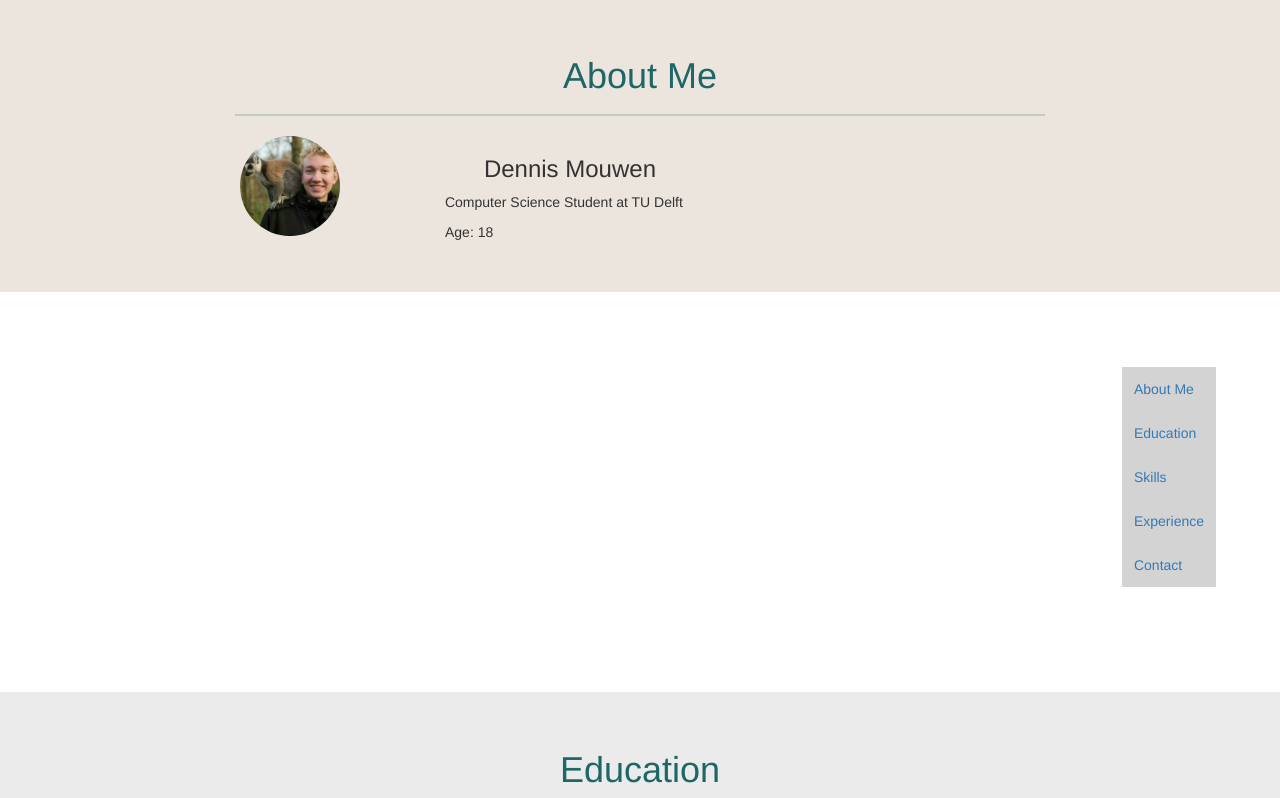
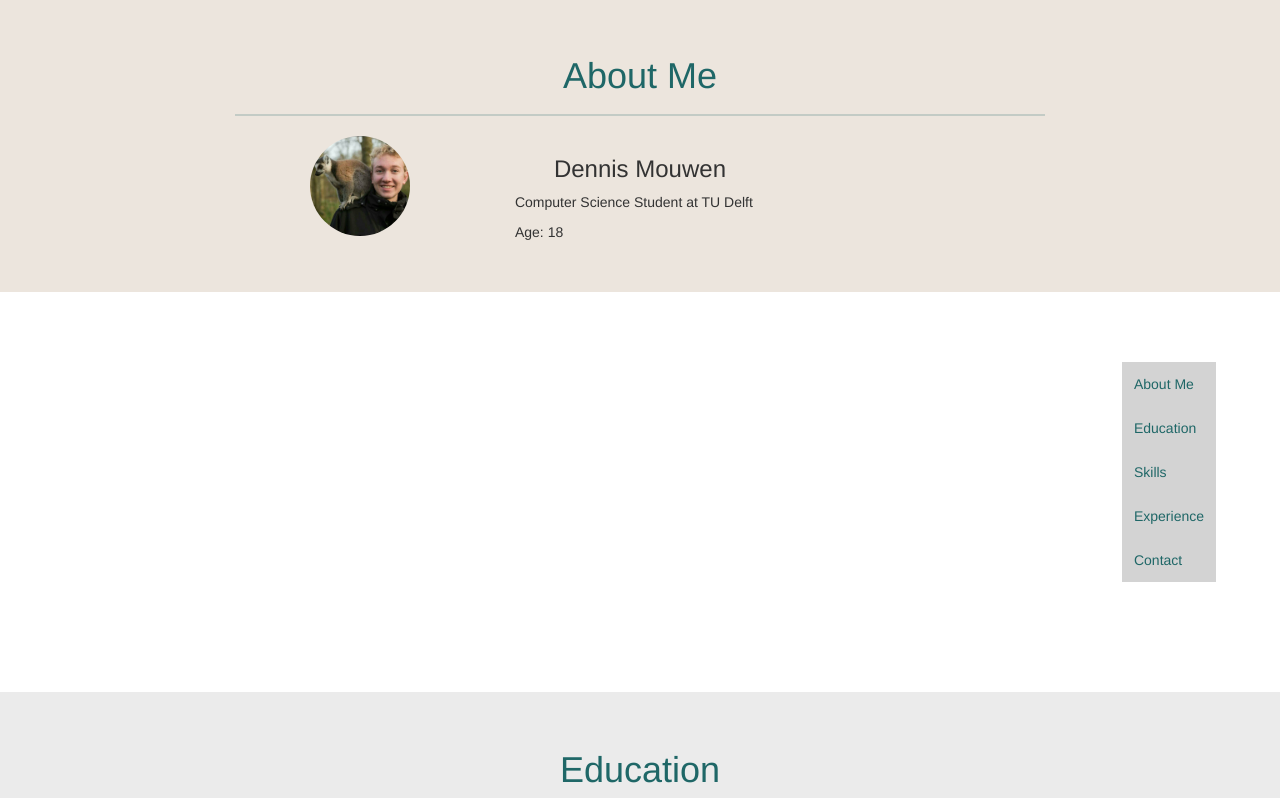
Before and after one commit to dennism1997/resume, a plain HTML site: page index.html in a window 1280 px wide. Shown: the part 802-1600 px from the top of the page. Drawn offline with nearby package versions, Linux system fonts and the light colour scheme.

Commit message:
navbar works better now

```diff
--- a/css/menu.css
+++ b/css/menu.css
@@ -15,24 +15,28 @@
     display: block;
     padding: 12px;
     font-size: 14px;
+    color: #1f6767 ;
+
 }
 
-.menu-item .active {
-    background-color: #c9302c;
+a, a:active{
+    text-decoration: none !important;
+}
+
+a:hover{
+    background-color: #c9c9c9   ;
+}
+
+.pill-selected{
+    background-color: #1f6767 !important;
+}
+
+.pill-selected > a {
+    color: #e6e6e6;
 }
 
 
 
-/*TODO change color*/
-.menu-item, .menu-item :visited, .menu-item:link, .menu-item:hover {
-    color: #c91c3f;
-}
-
-
-li .active {
-    background-color: #1ad300 !important;
-}
-
 .top-margin {
     top: 8.8%;
 }
--- a/index.html
+++ b/index.html
@@ -22,11 +22,11 @@
 
 <div>
     <ul id="menu" class="menu navbar-collapse ">
-        <li class="menu-item" data-menuanchor="about"><a href="#about">About Me</a></li>
-        <li class="menu-item" data-menuanchor="education"><a data-scroll href="#education">Education</a></li>
-        <li class="menu-item" data-menuanchor="skills"><a href="#skills">Skills</a></li>
-        <li class="menu-item" data-menuanchor="experience"><a href="#experience">Experience</a></li>
-        <li class="menu-item" data-menuanchor="contact"><a href="#contact">Contact</a></li>
+        <li class="menu-item" id="about-anchor" data-menuanchor="about"><a href="#about">About Me</a></li>
+        <li class="menu-item" id="education-anchor" data-menuanchor="education"><a href="#education">Education</a></li>
+        <li class="menu-item" id="skills-anchor" data-menuanchor="skills"><a href="#skills">Skills</a></li>
+        <li class="menu-item" id="experience-anchor" data-menuanchor="experience"><a href="#experience">Experience</a></li>
+        <li class="menu-item" id="contact-anchor" data-menuanchor="contact"><a href="#contact">Contact</a></li>
     </ul>
 
 </div>
@@ -40,7 +40,7 @@
         <h1 style="text-align: center">About Me</h1>
         <hr>
         <div class="row">
-            <div class="col-md-2">
+            <div class="col-md-2 col-md-offset-1">
                 <img src="resources/images/profile.jpg" class="img-circle img-responsive"
                      style="max-height: 100px; margin: auto"/>
             </div>
@@ -92,21 +92,22 @@
             <div class="col-md-6">
                 <ul class="skills-list no-bullets">
                     <li><span class="skill-title">Java</span><span class="skill-score score-4"></span></li>
-                    <li><span class="skill-title">Object Oriented Programming</span><span
-                            class="skill-score score-4"></span></li>
+                    <li><span class="skill-title">Object Oriented Programming</span>
+                        <span class="skill-score score-4"></span></li>
                     <li><span class="skill-title">C++</span><span class="skill-score score-3"></span></li>
                     <li><span class="skill-title">MySQL</span><span class="skill-score score-3"></span></li>
-                    <li><span class="skill-title">HTML</span><span class="skill-score score-2"></span></li>
-                    <li><span class="skill-title">CSS</span><span class="skill-score score-2"></span></li>
-                    <li><span class="skill-title">Android</span><span class="skill-score score-2"></span></li>
+                    <li><span class="skill-title">HTML</span><span class="skill-score score-3"></span></li>
 
                 </ul>
             </div>
 
             <div class="col-md-6">
                 <ul class="skills-list no-bullets">
+
+                    <li><span class="skill-title">CSS</span><span class="skill-score score-3"></span></li>
+                    <li><span class="skill-title">Android</span><span class="skill-score score-3"></span></li>
                     <li><span class="skill-title">GOAL</span><span class="skill-score score-4"></span></li>
-                    <li><span class="skill-title">JavaScript</span><span class="skill-score score-2"></span></li>
+                    <li><span class="skill-title">JavaScript</span><span class="skill-score score-3"></span></li>
                     <li><span class="skill-title">Python</span><span class="skill-score score-2"></span></li>
 
                 </ul>
@@ -149,7 +150,8 @@
                 <h2>Teamwork</h2>
                 <ul class="skills-list no-bullets">
                     <li><span class="skill-title">Player</span><span class="skill-score">D.S.V.V. Punch H1</span></li>
-                    <li><span class="skill-title">Coach / Trainer</span><span class="skill-score">D.S.V.V. Punch D4</span>
+                    <li><span class="skill-title">Coach / Trainer</span><span
+                            class="skill-score">D.S.V.V. Punch D4</span>
                     </li>
                 </ul>
             </div>
--- a/js/script.js
+++ b/js/script.js
@@ -54,54 +54,72 @@ function fillTable() {
     );
 }
 
-function applyClickEvent()
-{
-    $('a').on('click', function(e)
-    {
+function applyClickEvent() {
+    $('a').on('click', function (e) {
         e.preventDefault();
 
-        if( $( $.attr(this, 'href') ).length > 0 )
-        {
+        if ($($.attr(this, 'href')).length > 0) {
             $('html, body').animate(
                 {
-                    scrollTop: $( $.attr(this, 'href') ).offset().top + 1
+                    scrollTop: $($.attr(this, 'href')).offset().top + 1
                 }, 600);
         }
         return false;
     });
 }
 
-function applyNavigationForPhone()
-{
-    $('.navbar li a').click(function(event)
-    {
+function applyNavigationForPhone() {
+    $('.navbar li a').click(function (event) {
         $('.navbar-collapse').removeClass('in').addClass('collapse');
     });
 }
 
-function applyStickyNavigation()
-{
+function applyStickyNavigation() {
     lnStickyNavigation = $('#about').offset().top + 20;
+    about = $('#about');
+    education = $('#education');
+    skills = $('#skills');
+    experience = $('#experience');
+    contact = $('#contact');
 
-    $(window).on('scroll', function()
-    {
+    $(window).on('scroll', function () {
         stickyNavigation();
+        activePill();
     });
 
     stickyNavigation();
+    activePill();
 }
 
-function stickyNavigation()
-{
+function stickyNavigation() {
     var menuTop = $(window).height() * 0.088;
-    if($(window).scrollTop() > lnStickyNavigation - 20)
-    {
-        $('#menu').css({'top' : menuTop});
+    if ($(window).scrollTop() > lnStickyNavigation - 20) {
+        $('#menu').css({'top': menuTop});
         $('#menu').css({'position': 'fixed'})
     }
-    else
-    {
-        $('#menu').css({'top' : $('#about').offset().top + menuTop});
+    else {
+        $('#menu').css({'top': $('#about').offset().top + menuTop});
         $('#menu').css({'position': 'absolute'})
     }
 }
+
+function activePill() {
+    var scrollBottom = $(window).scrollTop();
+    $("li").removeClass('pill-selected');
+
+
+    if (scrollBottom > contact.offset().top) {
+        $('#contact-anchor').addClass('pill-selected')
+    } else if (scrollBottom > experience.offset().top) {
+        $('#experience-anchor').addClass('pill-selected')
+    } else if (scrollBottom > skills.offset().top) {
+        $('#skills-anchor').addClass('pill-selected')
+
+    } else if (scrollBottom > education.offset().top) {
+        $('#education-anchor').addClass('pill-selected')
+
+    } else if (scrollBottom > about.offset().top) {
+        $('#about-anchor').addClass('pill-selected')
+
+    }
+}
```
